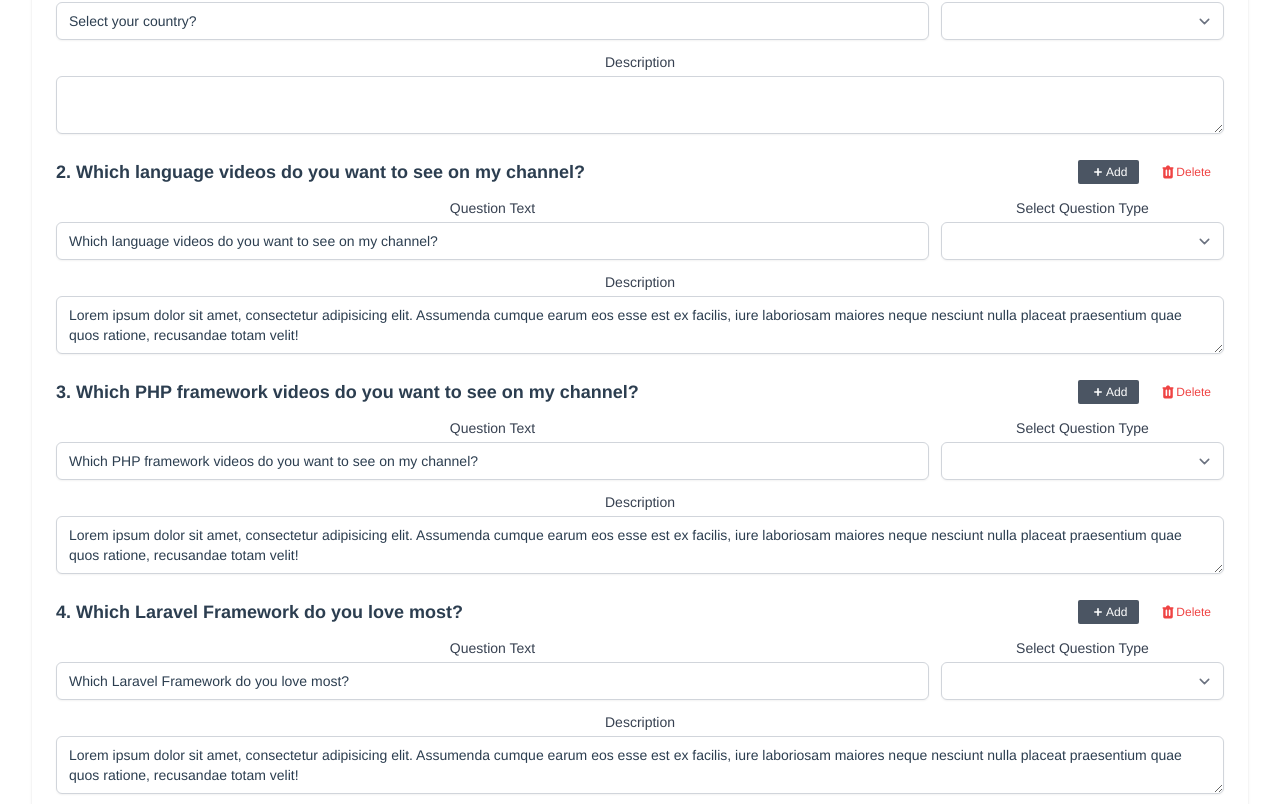
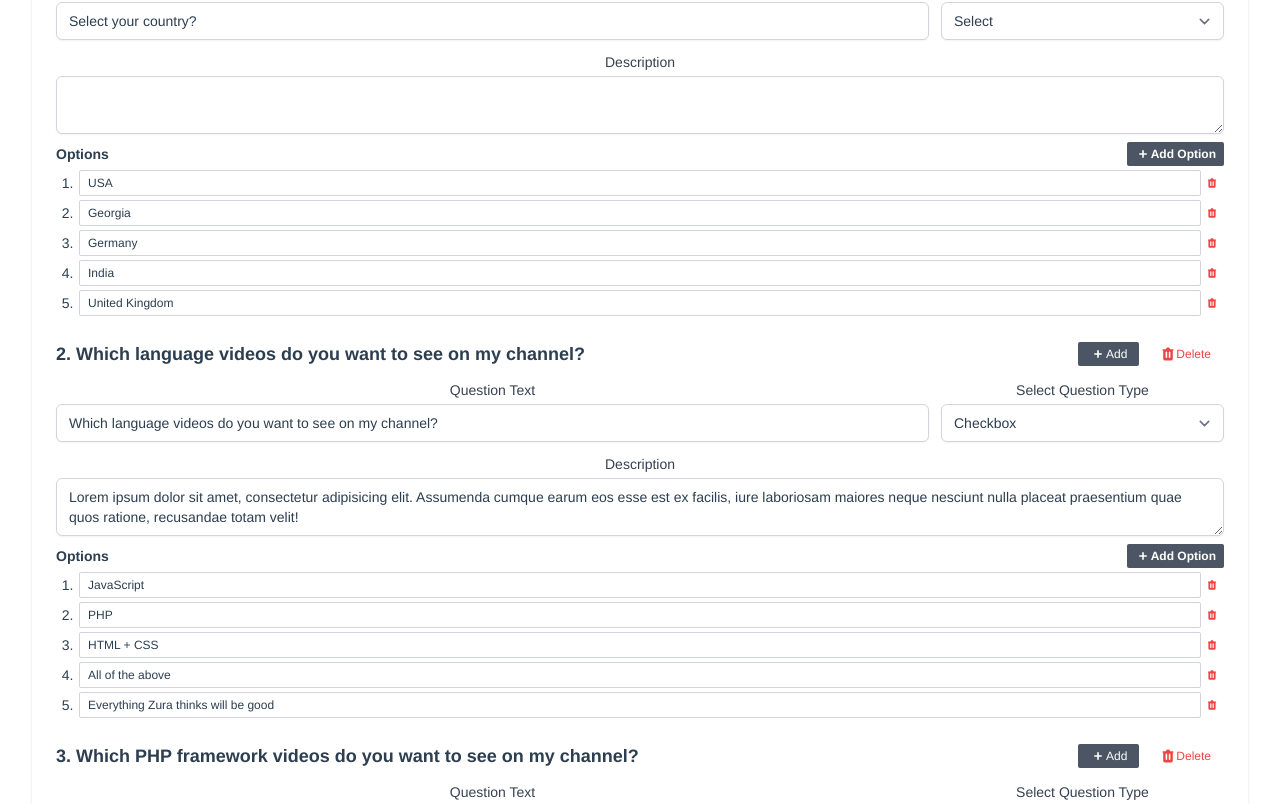
Before and after one commit to sergiychaiuk/laravel-vue-survey, a Vue app in the folder vue/: page /surveys/1 in a window 1280 px wide. Shown: the part 948-1752 px from the top of the page. Built offline with nearby package versions, Linux system fonts and the light colour scheme; sample sign-in values are in the browser's storage; the HTML template or start-up script is replaced by a standard one.

Commit message:
added question type selection, added options for question

```diff
--- a/vue/package.json
+++ b/vue/package.json
@@ -12,6 +12,7 @@
     "@heroicons/vue": "^1.0.6",
     "@tailwindcss/forms": "^0.5.2",
     "axios": "^0.27.2",
+    "uuid": "^8.3.2",
     "vue": "^3.2.25",
     "vue-router": "^4.0.13",
     "vuex": "^4.0.2"
--- a/vue/src/components/editor/QuestionEditor.vue
+++ b/vue/src/components/editor/QuestionEditor.vue
@@ -106,10 +106,81 @@
       @change="dataChange"
     />
   </div>
+
+  <div>
+    <div v-if="shouldHaveOptions()" class="mt-2">
+      <h4 class="text-sm font-semibold mb-1 flex justify-between items-center">
+        Options
+
+        <button
+          type="button"
+          class="flex items-center text-xs py-1 px-2 rounded-sm text-white bg-gray-600 hover:bg-gray-700"
+          @click="addOption()"
+        >
+          <svg
+            xmlns="http://www.w3.org/2000/svg"
+            class="h-4 w-4"
+            viewBox="0 0 20 20"
+            fill="currentColor"
+          >
+            <path
+              fill-rule="evenodd"
+              d="M10 5a1 1 0 011 1v3h3a1 1 0 110 2h-3v3a1 1 0 11-2 0v-3H6a1 1 0 110-2h3V6a1 1 0 011-1z"
+              clip-rule="evenodd"
+            />
+          </svg>
+          Add Option
+        </button>
+      </h4>
+
+      <div
+        v-if="!model.data.options.length"
+        class="text-xs text-gray-600 text-center py-3"
+      >
+        You don't have any options defined
+      </div>
+
+      <div
+        v-for="(option, index) in model.data.options"
+        :key="option.uuid"
+        class="flex items-center mb-1"
+      >
+        <span class="w-6 text-sm"> {{ index + 1 }}. </span>
+        <input
+          v-model="option.text"
+          class="w-full rounded-sm py-1 px-2 text-xs border border-gray-300 focus:border-indigo-500"
+          type="text"
+          tabindex="1"
+          @change="dataChange"
+        />
+
+        <button
+          class="h-6 w-6 rounded-full flex items-center justify-center border border-transparent transition-colors hover:border-red-100"
+          type="button"
+          @click="removeOption(option)"
+        >
+          <svg
+            xmlns="http://www.w3.org/2000/svg"
+            class="h-3 w-3 text-red-500"
+            viewBox="0 0 20 20"
+            fill="currentColor"
+          >
+            <path
+              fill-rule="evenodd"
+              d="M9 2a1 1 0 00-.894.553L7.382 4H4a1 1 0 000 2v10a2 2 0 002 2h8a2 2 0 002-2V6a1 1 0 100-2h-3.382l-.724-1.447A1 1 0 0011 2H9zM7 8a1 1 0 012 0v6a1 1 0 11-2 0V8zm5-1a1 1 0 00-1 1v6a1 1 0 102 0V8a1 1 0 00-1-1z"
+              clip-rule="evenodd"
+            />
+          </svg>
+        </button>
+      </div>
+    </div>
+  </div>
 </template>
 
 <script setup>
-import { ref } from "vue";
+import { ref, computed } from "vue";
+import { v4 as uuidv4 } from "uuid";
+import store from "../../store";
 
 const props = defineProps({
   question: Object,
@@ -119,4 +190,48 @@
 const emits = defineEmits(["change", "addQuestion", "deleteQuestion"]);
 
 const model = ref(JSON.parse(JSON.stringify(props.question)));
+
+const questionTypes = computed(() => store.state.questionTypes);
+
+function upperCaseFirst(str) {
+  return str.charAt(0).toUpperCase() + str.slice(1);
+}
+
+function shouldHaveOptions() {
+  return ["select", "radio", "checkbox"].includes(model.value.type);
+}
+
+function getOptions() {
+  return model.value.data.options;
+}
+
+function setOptions(options) {
+  model.value.data.options = options;
+}
+
+function addOption() {
+  setOptions([...getOptions(), { uuid: uuidv4(), text: "" }]);
+  dataChange();
+}
+
+function removeOption(op) {
+  setOptions(getOptions().filter((opt) => opt !== op));
+  dataChange();
+}
+
+function typeChange() {
+  if (shouldHaveOptions()) {
+    setOptions(getOptions() || []);
+  }
+  dataChange();
+}
+
+function dataChange() {
+  const data = JSON.parse(JSON.stringify(model.value));
+  if (!shouldHaveOptions()) {
+    delete data.data.options;
+  }
+
+  // emit("change", data);
+}
 </script>
--- a/vue/src/store/index.js
+++ b/vue/src/store/index.js
@@ -175,6 +175,7 @@
       token: sessionStorage.getItem("TOKEN"),
     },
     surveys: [...tmpSurveys],
+    questionTypes: ["text", "select", "radio", "checkbox", "textarea"],
   },
   getters: {},
   actions: {
```
Also changed, not shown: 1 other file (tests, documents, lock files or other folders).
